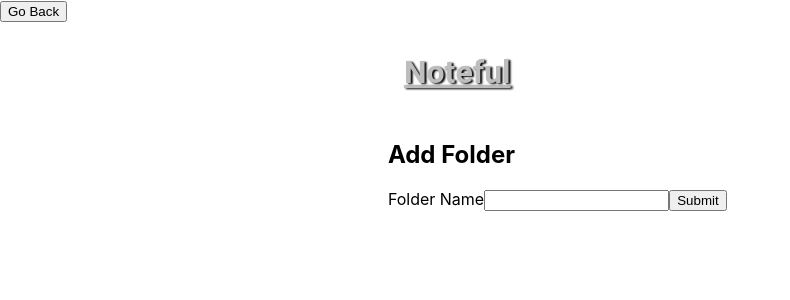
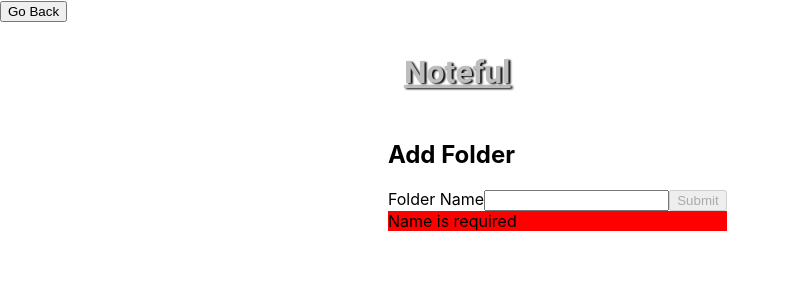
Before and after one commit to benharris28/noteful, a React (Create React App) app: page /add-folder in a window 1280 px wide. Shown: the top 300 px of the page, without its empty margins (0-790 px from the left). Built offline with nearby package versions, Linux system fonts and the light colour scheme; no server answers.

Commit message:
added validation to prevent submitting empty folders and notes

```diff
--- a/src/AddFolder/AddFolder.js
+++ b/src/AddFolder/AddFolder.js
@@ -1,5 +1,6 @@
 import React from 'react';
 import NotefulContext from '../NotefulContext';
+import ValidationError from '../ValidationError/ValidationError';
 
 class AddFolder extends React.Component {
     // Create form which accepts inputs and arranges into API call
@@ -55,9 +56,15 @@
         })
     }
 
-
+    validateName() {
+        const name = this.state.name.trim();
+        if (name.length === 0) {
+            return 'Name is required';
+        }
+    }
 
     render() {
+        const nameError = this.validateName();
         return (
             <div className="AddFolder">
                 <h2>Add Folder</h2>
@@ -76,10 +83,13 @@
                         onChange={e => this.updateName(e.target.value)}
 
                         />
+
                     <button
-                        type="submit">
+                        type="submit"
+                        disabled={this.validateName()}>
                             Submit
                     </button>
+                    <ValidationError message={nameError} />
                 </form>
             </div>
         )
--- a/src/AddNote/AddNote.js
+++ b/src/AddNote/AddNote.js
@@ -141,7 +141,8 @@
                     </select>
                     <div className="addNote-button-container">
                         <button
-                            type="submit">
+                            type="submit"
+                            disabled={this.validateName()}>
                                 Submit
                             </button>
                     </div>
--- /dev/null
+++ b/src/ValidationError/ValidationError.css
@@ -0,0 +1,3 @@
+.error {
+    background-color: red;
+}
--- a/src/ValidationError/ValidationError.js
+++ b/src/ValidationError/ValidationError.js
@@ -1,5 +1,6 @@
 import React from 'react';
 import PropTypes from 'prop-types';
+import './ValidationError.css';
 
 export default function ValidationError(props) {
   if(props.message) {
```
